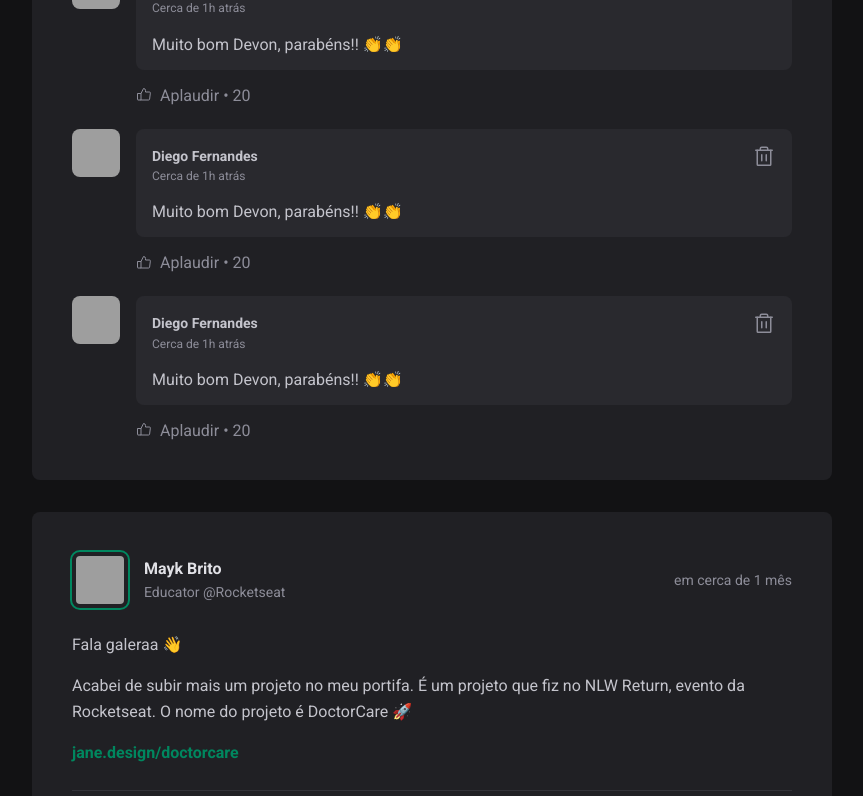
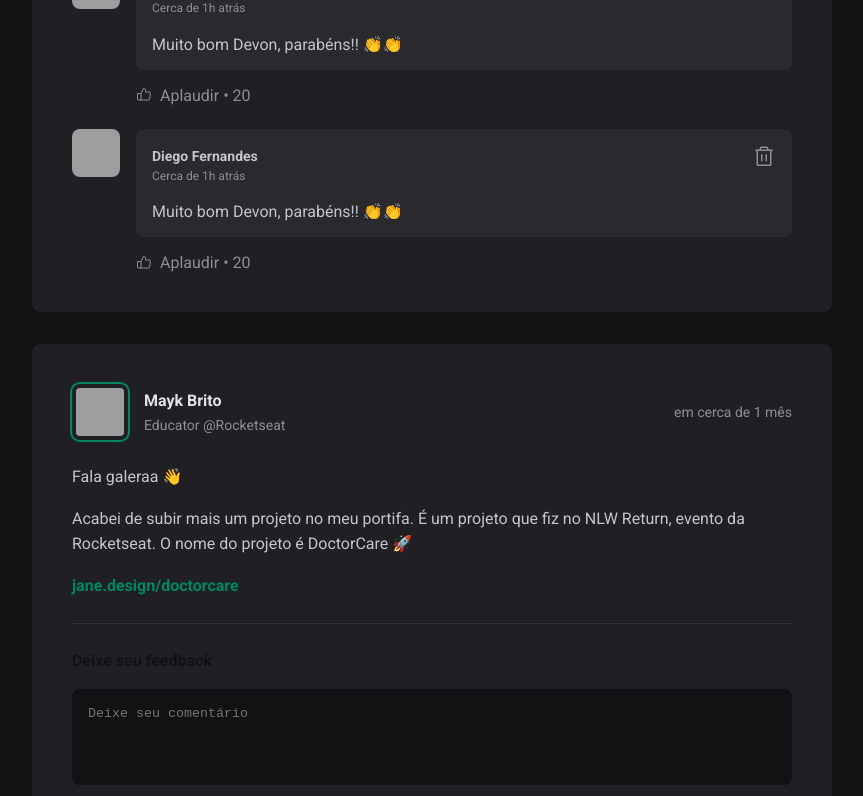
Before and after one commit to Cesar19Augusto/Curso_React_Rocketseat, a React (Vite) app: page / in a window 1280 px wide. Shown: the part 695-1491 px from the top of the page, without its empty margins (352-1215 px from the left). Built offline with nearby package versions, Linux system fonts and the light colour scheme; grey boxes are pictures that could not be loaded.

Commit message:
adding the comment function with useState

```diff
--- a/src/components/Post.jsx
+++ b/src/components/Post.jsx
@@ -3,9 +3,18 @@
 import { Avatar } from './Avatar';
 import { Comment } from './Comment';
 import styles from './Post.module.css';
-import { LineSegment } from 'phosphor-react';
+import { useState } from 'react';
+
 
 export function Post ( { author, publishedAt, content } ) {
+//Nescessario usar o estado do ract para atualizar com o novo comentario
+//Estado = Variáveis que eu quero que o componente monitore
+//Já que o useState retorno também um aray e uma função foi usado o conceito de desestruturação
+    const [comments, setComments] = useState ([
+        1,
+        2,
+    ])
+
     const publishedDateFromatted = format(publishedAt, "d 'de' LLLL 'às' HH:mm'h'", {
         locale: ptBR,
     })
@@ -14,6 +23,13 @@
         locale: ptBR,
         addSuffix: true,
     })
+
+    function handleCreateNewComment(){
+        event.preventDefault()
+//Foi passado agora pra dentro dessa função qual é o novo valor do estado de comentarios ou sejá eu não passo só oque eu quero
+//eu passo um novo valor, isso é imutabilidade
+        setComments([...comments, comments.length + 1]);
+    }
 
     return (
         <article className={styles.post}>
@@ -36,7 +52,7 @@
                     }
                 })}
             </div>
-            <form className={styles.commetForm}>
+            <form onSubmit={handleCreateNewComment} className={styles.commetForm}>
                 <strong>Deixe seu feedback</strong>
                 <textarea placeholder="Deixe seu comentário"/>
                 <footer>
@@ -44,9 +60,9 @@
                 </footer>
             </form>
             <div className={styles.commentList}>
-            <Comment />
-            <Comment />
-            <Comment />
+                {comments.map(comment => {
+                    return <Comment />
+                })}
             </div>
         </article>
     )
```
